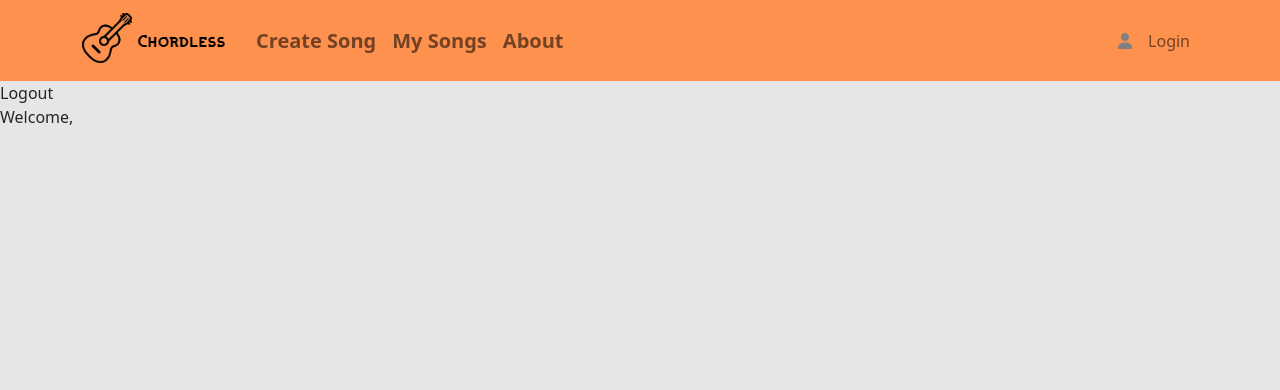
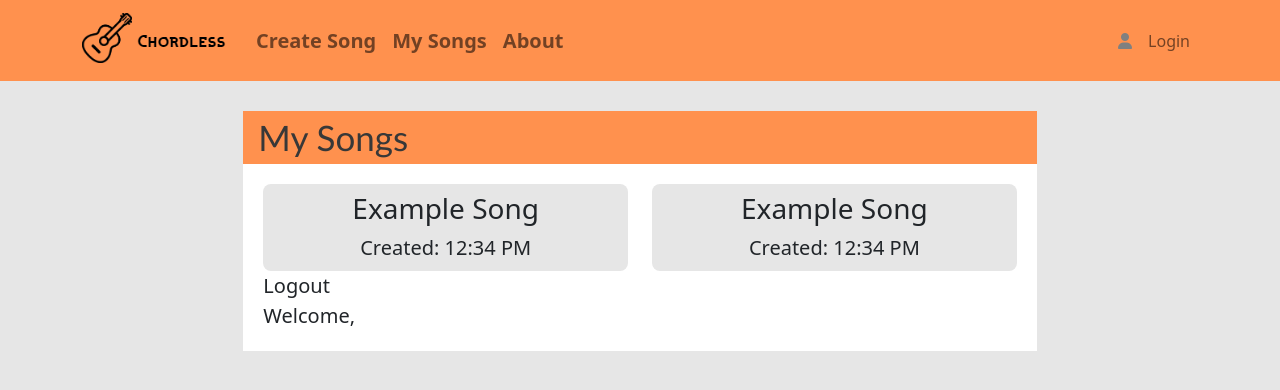
Before and after one commit to jacklayfield/Chordless, a React (Create React App) app in the folder client/: page /mySongs in a window 1280 px wide. Shown: the top 390 px of the page. Built offline with nearby package versions, Linux system fonts and the light colour scheme; no server answers.

Commit message:
Added songs page framework, dummy song card created

```diff
--- /dev/null
+++ b/client/src/components/songCard.tsx
@@ -0,0 +1,11 @@
+export const SongCard = () => {
+  const handleClick = () => {
+    console.log("Worked");
+  };
+  return (
+    <div className="song-card" onClick={handleClick}>
+      <h3>Example Song</h3>
+      <span>Created: 12:34 PM</span>
+    </div>
+  );
+};
--- a/client/src/pages/songs.tsx
+++ b/client/src/pages/songs.tsx
@@ -1,5 +1,7 @@
 import React from "react";
 import CurrentUserContext from "./../context/context";
+import { SongCard } from "../components/songCard";
+import { Row, Col } from "react-bootstrap";
 
 //THIS PAGE FOR TESTING PURPOSES ONLY AS OF RIGHT NOW
 
@@ -14,8 +16,36 @@ export const Songs = () => {
     } else {
       return (
         <div>
-          <a onClick={handleLogout}>Logout</a>
-          <div>Welcome, {currentUser.email}</div>
+          <Row className="gx-0">
+            <Col />
+            <Col xs={8}>
+              <div className="columns">
+                <div className="sectionTitles">
+                  <header className="sectionTitlesText">My Songs</header>
+                </div>
+
+                <div style={{ padding: 20 }}>
+                  <div
+                    style={{
+                      fontSize: "20px",
+                    }}
+                  >
+                    <Row>
+                      <Col>
+                        <SongCard />
+                      </Col>
+                      <Col>
+                        <SongCard />
+                      </Col>
+                    </Row>
+                    <a onClick={handleLogout}>Logout</a>
+                    <div>Welcome, {currentUser.email}</div>
+                  </div>
+                </div>
+              </div>
+            </Col>
+            <Col />
+          </Row>
         </div>
       );
     }
--- a/client/src/styling/theme.css
+++ b/client/src/styling/theme.css
@@ -63,3 +63,18 @@ body {
 .delete-chord:hover {
   background-color: #ff3535;
 }
+
+.song-card {
+  background-color: #e6e6e6;
+  border-radius: 0.5rem;
+  padding: 0.5rem;
+  flex: 1;
+  display: flex;
+  flex-direction: column;
+  align-items: center;
+}
+
+.song-card:hover {
+  background-color: #b6b6b6;
+  cursor: pointer;
+}
```
Also changed, not shown: client/src/components/song.tsx (renamed from client/src/pages/song.tsx).
